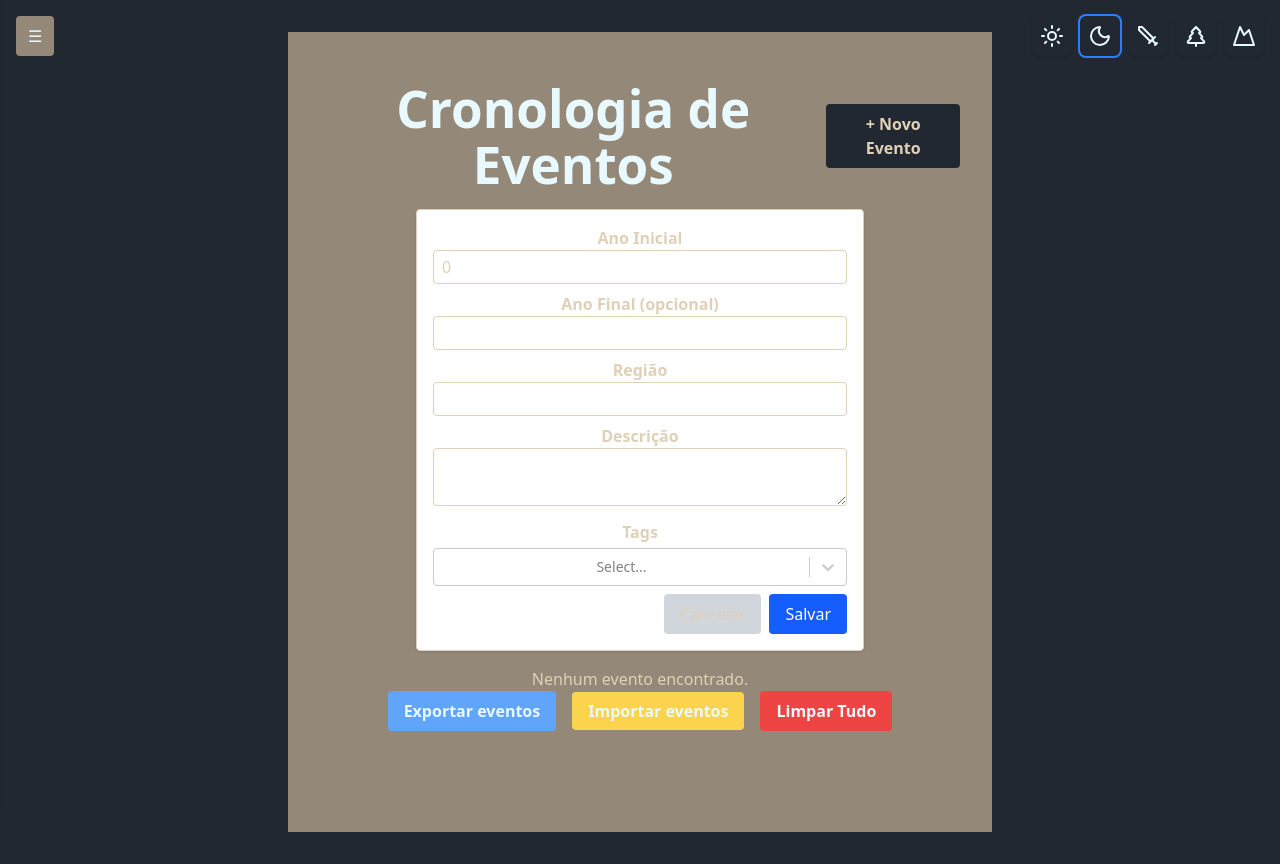
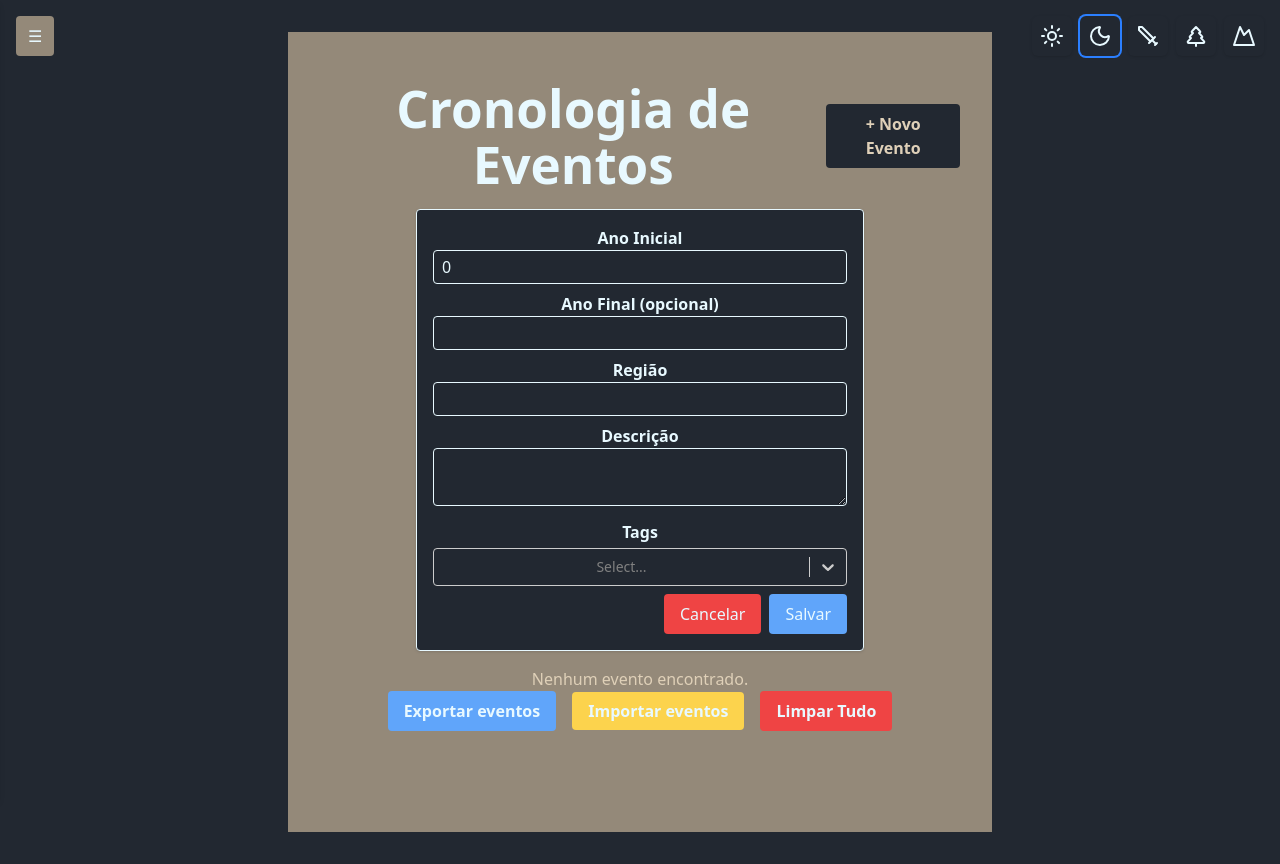
Before and after one commit to dev-pedr0/vite-react-cronologia-rpg, a React (Vite) app: page / in a window 1280 px wide. Both pictures are taken after a click on the button "+ Novo Evento". Built offline with nearby package versions, Linux system fonts and the light colour scheme.

Commit message:
Agora foi tudo. Formulário aparece próximo do item a ser editado

```diff
--- a/index.html
+++ b/index.html
@@ -12,8 +12,3 @@
     <script type="module" src="/src/main.tsx"></script>
   </body>
 </html>
-
-<!--
-Menu de edição
-
-Formulário aparecer logo abaixo do item editado-->
--- a/src/components/EventFilters.tsx
+++ b/src/components/EventFilters.tsx
@@ -39,6 +39,11 @@ export default function EventFilters({onChange, layout}: Props) {
         const num = value.trim() === '' ? undefined : Number(value);
         setFilters((prev) => ({ ...prev, [name]: num }));
     }
+
+    function handleClearFilters() {
+        setFilters({ sortOrder: 'asc' });
+    }
+
     return (
         <div
         className={`p-4 rounded shadow mb-4 ${
@@ -50,6 +55,7 @@ export default function EventFilters({onChange, layout}: Props) {
                 <label className="block text-sm font-medium">Ano inicial</label>
                 <input
                 type="number"
+                value={filters.startYear || ''}
                 onChange={(e) => handleNumberChange('startYear', e.target.value)}
                 className="w-full border px-2 py-1 rounded"
                 />
@@ -58,6 +64,7 @@ export default function EventFilters({onChange, layout}: Props) {
                 <label className="block text-sm font-medium">Ano final</label>
                 <input
                 type="number"
+                value={filters.endYear || ''}
                 onChange={(e) => handleNumberChange('endYear', e.target.value)}
                 className="w-full border px-2 py-1 rounded"
                 />
@@ -116,6 +123,19 @@ export default function EventFilters({onChange, layout}: Props) {
                 <option value="desc">Mais recente → Mais antigo</option>
                 </select>
             </div>
+
+            <div className={layout === 'stack' ? 'mt-2' : 'md:col-span-3 mt-2'}>
+                <button
+                onClick={handleClearFilters}
+                className="px-4 py-2 rounded font-semibold hover:opacity-90 transition"
+                style={{
+                    backgroundColor: 'var(--btn-delete-bg)',
+                    color: 'var(--color-text-primary)',
+                }}
+                >
+                Limpar filtros
+                </button>
+            </div>
         </div>
     );
 }
--- a/src/components/EventForm.tsx
+++ b/src/components/EventForm.tsx
@@ -52,7 +52,12 @@ export default function EventForm({onSave, onCancel, eventToEdit}: Props){
     }
 
     return (
-        <form onSubmit={handleSubmit} className="p-4 border rounded bg-white shadow max-w-md mx-auto">
+        <form onSubmit={handleSubmit} className="p-4 border rounded shadow max-w-md mx-auto"
+        style={{
+          backgroundColor: 'var(--color-bg-primary)',
+          color: 'var(--color-text-primary)',
+        }}
+        >
             <div className="mb-2">
                 <label className="block font-semibold">Ano Inicial</label>
                 <input type="number" value={startYear} onChange={(e) => setStartYear(Number(e.target.value))} className="w-full border px-2 py-1 rounded" required/>
@@ -66,7 +71,7 @@ export default function EventForm({onSave, onCancel, eventToEdit}: Props){
                     const val = e.target.value
                     setEndYear(val === '' ? undefined : Number(val))
                 }}
-                className="w-full border px-2 py-1 rounded"
+              className="w-full border px-2 py-1 rounded"
             />
             </div>
 
@@ -92,21 +97,75 @@ export default function EventForm({onSave, onCancel, eventToEdit}: Props){
             </div>
 
             <div className="mb-2">
-                <label className="block font-semibold mb-1">Tags</label>
+                <label className="block font-semibold mb-1">
+                    Tags
+                </label>
                 <CreatableSelect
                     isMulti
                     options={tagOptions}
                     value={selectedTags}
                     onChange={(newValue) => setSelectedTags(newValue as { label: string, value: string }[])}
                     className="text-sm"
+                    styles={{
+                        control: (base) => ({
+                        ...base,
+                        backgroundColor: 'var(--color-bg-primary)',
+                        color: 'var(--color-text-primary',
+                        }),
+                        menu: (base) => ({
+                        ...base,
+                        backgroundColor: 'var(--color-bg-primary)',
+                        color: 'var(--color-text-primary',
+                        }),
+                        option: (base, state) => ({
+                        ...base,
+                        backgroundColor: 'var(--color-bg-primary)',
+                        color: 'var(--color-text-primary',
+                        }),
+                        multiValue: (base) => ({
+                        ...base,
+                        backgroundColor: 'var(--color-bg-primary)',
+                        color: 'var(--color-text-primary',
+                        }),
+                        multiValueLabel: (base) => ({
+                        ...base,
+                        backgroundColor: 'var(--color-bg-primary)',
+                        color: 'var(--color-text-primary',
+                        }),
+                        multiValueRemove: (base) => ({
+                        ...base,
+                        backgroundColor: 'var(--color-bg-primary)',
+                        color: 'var(--color-text-primary',
+                        }),
+                        singleValue: (base) => ({
+                        ...base,
+                        backgroundColor: 'var(--color-bg-primary)',
+                        color: 'var(--color-text-primary',
+                        }),
+                        input: (base) => ({
+                        ...base,
+                        backgroundColor: 'var(--color-bg-primary)',
+                        color: 'var(--color-text-primary',
+                        }),
+                    }}
                 />
             </div>
 
             <div className="flex justify-end space-x-2">
-                <button type="button" onClick={onCancel} className="px-4 py-2 bg-gray-300 rounded">
+                <button type="button" onClick={onCancel} className="px-4 py-2 rounded"
+                style={{
+                    backgroundColor: 'var(--btn-delete-bg)',
+                    color: 'var(--color-text-primary)'
+                }}
+                >
                     Cancelar
                 </button>
-                <button type="submit" className="px-4 py-2 bg-blue-600 text-white rounded">
+                <button type="submit" className="px-4 py-2 rounded"
+                style={{
+                    backgroundColor: 'var(--btn-details-bg)',
+                    color: 'var(--color-text-primary)'
+                }}
+                >
                     Salvar
                 </button>
             </div>
--- a/src/components/EventList.tsx
+++ b/src/components/EventList.tsx
@@ -197,12 +197,13 @@ export default function EventList({ filters }: EventListProps) {
         </button>
       </div>
 
-      {showForm && (
+      {showForm && !editingEvent && (
+      <div className="my-4">
         <EventForm
-          eventToEdit={editingEvent ?? undefined}
           onSave={handleSave}
           onCancel={handleCancel}
         />
+      </div>
     )}
 
     <DndContext sensors={sensors} collisionDetection={closestCenter} onDragEnd={handleDragEnd}>
@@ -210,13 +211,24 @@ export default function EventList({ filters }: EventListProps) {
         <div className="mt-4">
           {filtered.length === 0 && <p>Nenhum evento encontrado.</p>}
           {filtered.map((event) => (
+            <div key={event.id} className="mb-4">
               <SortableEventItem
-                key={event.id}
                 event={event}
                 onEdit={handleEdit}
                 onDelete={deleteEvent}
                 onViewDetails={setViewingEvent}
               />
+
+              {showForm && editingEvent?.id === event.id && (
+                <div className="my-2">
+                  <EventForm
+                    eventToEdit={editingEvent}
+                    onSave={handleSave}
+                    onCancel={handleCancel}
+                  />
+                </div>
+              )}
+            </div>
           ))}
         </div>
       </SortableContext>
--- a/src/index.css
+++ b/src/index.css
@@ -58,8 +58,8 @@ button:hover {
 }
 
 [data-theme="human"] {
-  --color-bg-primary: #232438;
-  --color-bg-secondary: #2E4240;
+  --color-bg-primary: #234441;
+  --color-bg-secondary: #232438;
   --color-bg-terciary: #59807c;
 
   --color-text-primary: #E8F9FF;
```
Lines whose indentation alone changed are shown as unchanged.
